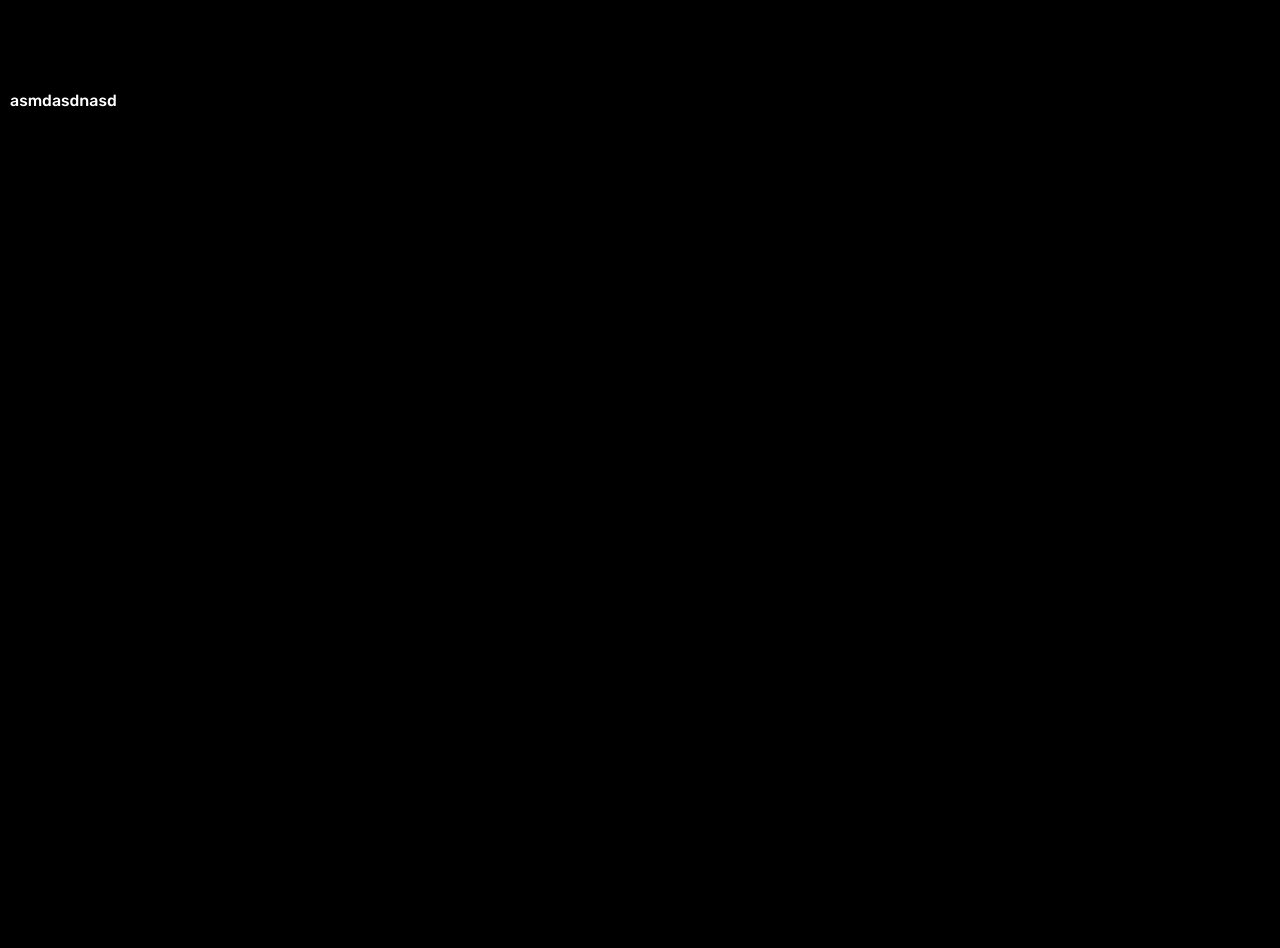
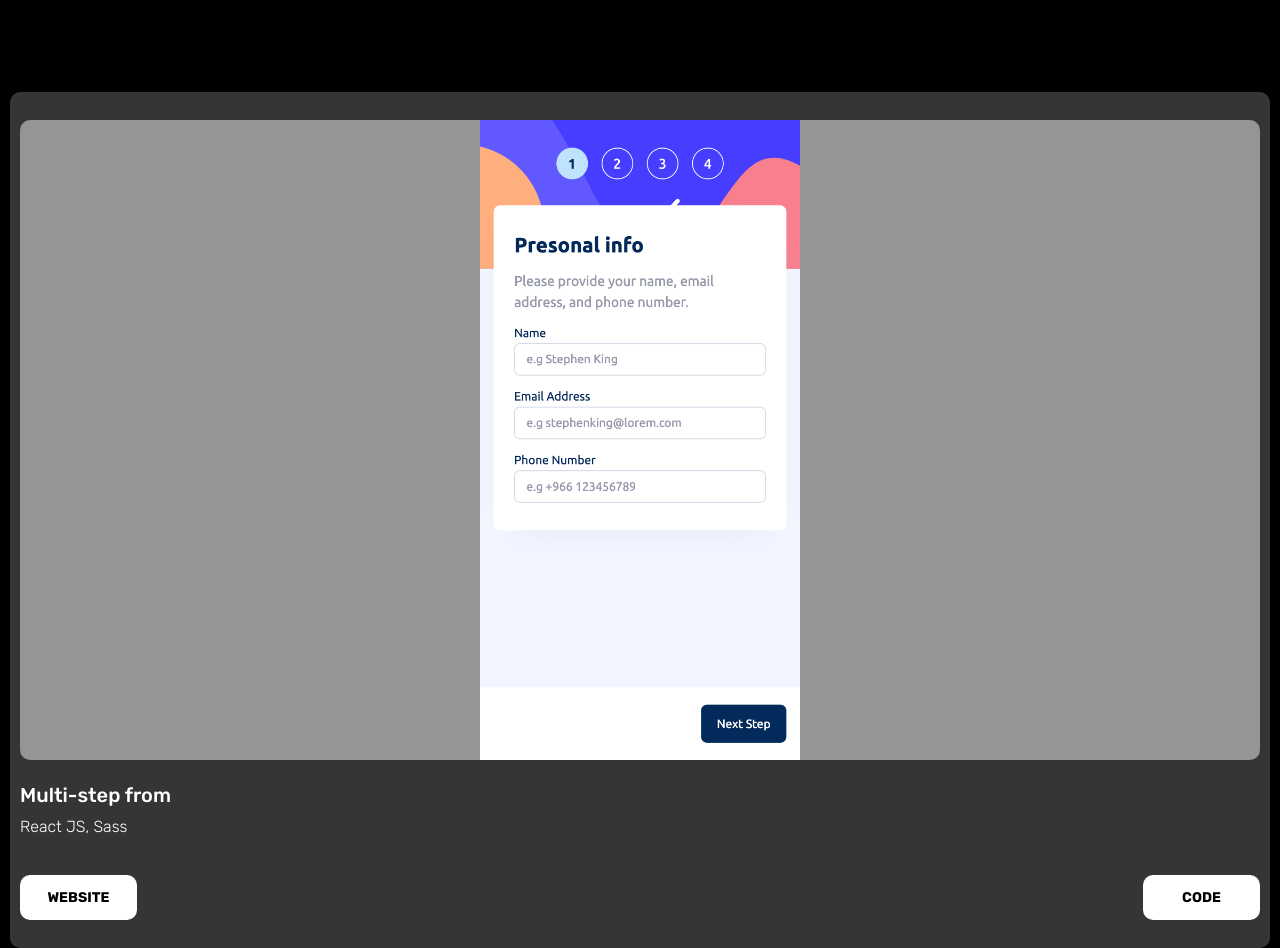
Before and after one commit to Mateeb11/portfolio, a React (Vite) app: page / in a window 1280 px wide. Shown: the part 1140-2088 px from the top of the page. Before the commit the page ends 1250 px from the top, so only its background shows below. Built offline with nearby package versions, Linux system fonts and the light colour scheme.

Commit message:
Adding portfolio and project components
Adding the structure for the protfolio. add the first project with its styles.

```diff
--- a/src/Components/MainSection/Skills/Skills.module.scss
+++ b/src/Components/MainSection/Skills/Skills.module.scss
@@ -16,7 +16,7 @@
     list-style-image: url("../../../assets/circle.svg");
 
     li {
-      font-size: var(--fs-semi-medium);
+      font-size: var(--fs-medium);
       font-weight: var(--fw-medium);
 
       div {
--- a/src/Components/Portfolio/Portfolio.jsx
+++ b/src/Components/Portfolio/Portfolio.jsx
@@ -1,11 +1,22 @@
 import classes from "./Portfolio.module.scss";
 
 import SectionTitle from "../../UI/SectionTitle";
+import Project from "./Project";
+
+import multiStepForm from "../../assets/projects/Multi-step form/mobile.png";
 export default function Portfolio() {
   return (
     <section>
       <SectionTitle title="PORTFOLIO" />
-      asmdasdnasd
+      <div className={classes.container}>
+        <Project
+          image={multiStepForm}
+          title="Multi-step from"
+          skills="React JS, Sass"
+          website="https://aback-icicle.surge.sh/"
+          code="https://github.com/Mateeb11/multi-step-form"
+        />
+      </div>
     </section>
   );
 }
--- /dev/null
+++ b/src/Components/Portfolio/Project.jsx
@@ -0,0 +1,27 @@
+import classes from "./Project.module.scss";
+
+import Button from "../../UI/Button";
+
+export default function Project({ title, skills, image, code, website }) {
+  return (
+    <div className={classes.project}>
+      <div className={classes.imageContainer}>
+        <img src={image}></img>
+      </div>
+
+      <div className={classes.projectInfo}>
+        <p>{title}</p>
+        <span>{skills}</span>
+      </div>
+
+      <div className={classes.buttons}>
+        <Button href={website} target="_blank">
+          WEBSITE
+        </Button>
+        <Button href={code} target="_blank">
+          CODE
+        </Button>
+      </div>
+    </div>
+  );
+}
--- /dev/null
+++ b/src/Components/Portfolio/Project.module.scss
@@ -0,0 +1,41 @@
+.project {
+  display: flex;
+  flex-direction: column;
+
+  padding: 1.75em 0.625em;
+
+  background-color: var(--dark-gray);
+  border-radius: 10px;
+
+  .imageContainer {
+    display: flex;
+    justify-content: center;
+
+    padding-inline: 3em;
+
+    background-color: var(--gray);
+    border-radius: 10px;
+    img {
+      width: 20em;
+      aspect-ratio: 1/2;
+    }
+  }
+
+  .projectInfo {
+    padding: 1.125em 0em 2.125em;
+    line-height: 1.75;
+    p {
+      font-size: var(--fs-medium);
+      font-weight: var(--fw-medium);
+    }
+    span {
+      font-size: var(--fs-small);
+      font-weight: var(--fw-light);
+    }
+  }
+
+  .buttons {
+    display: flex;
+    justify-content: space-between;
+  }
+}
--- a/src/UI/Button.jsx
+++ b/src/UI/Button.jsx
@@ -1,9 +1,9 @@
 import classes from "./Button.module.scss";
 
-export default function Button({ children, onClick }) {
+export default function Button({ children, href, target }) {
   return (
-    <button className={classes.button} onClick={onClick}>
+    <a className={classes.button} href={href} target={target}>
       {children}
-    </button>
+    </a>
   );
 }
--- a/src/UI/Button.module.scss
+++ b/src/UI/Button.module.scss
@@ -1,9 +1,18 @@
 .button {
+  display: flex;
+  justify-content: center;
+  min-width: 117px;
+
+  font-size: var(--fs-smaller);
+  font-weight: var((--fw-bold));
+
   color: black;
   background-color: var(--white);
 
   border: none;
   border-radius: 10px;
 
-  padding: 0.75em 0.8125em;
+  padding: 1em;
+
+  text-decoration: none;
 }
```
